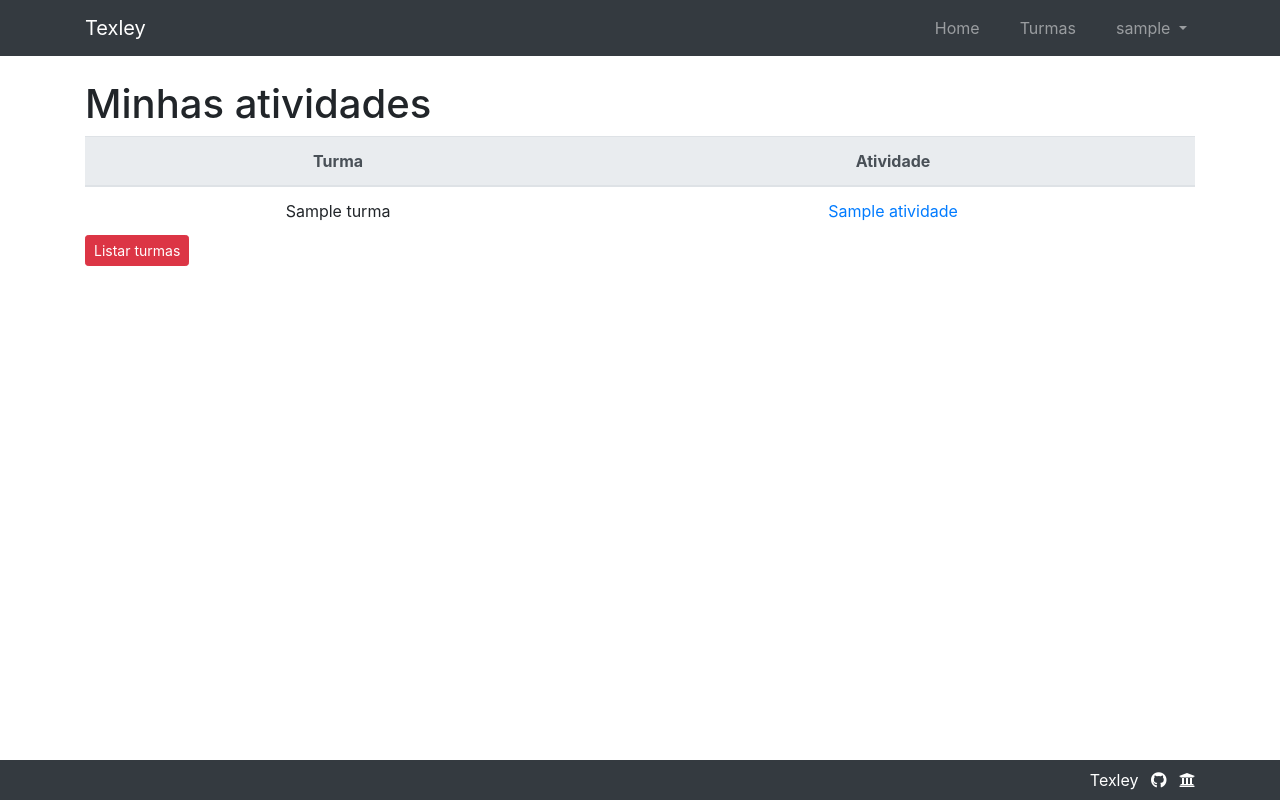
After one commit to lfnd0/T_Fail, a Django app: page /estudantes/turma/1/listar/atividades/ in a window 1280 px wide. The commit adds this page. Run offline with Django 3.2, Linux system fonts and the light colour scheme; a user stored in the database is signed in; tables that the repository leaves empty hold one stand-in row (values such as "Sample post"); some libraries are stand-ins or nearby versions.

Commit message:
Adição templates estudante Atividade

```diff
--- /dev/null
+++ b/turmas/templates/usuario/estudantes/listar_atividades_estudante.html
@@ -0,0 +1,31 @@
+{% extends 'base.html' %}
+
+{% block title %}Minhas atividades{% endblock %}
+{% block content %}
+<div class="container">
+    <h1>Minhas atividades</h1>
+    <table class="table mb-0">
+        <thead class="thead-light">
+            <th class="text-center">Turma</th>
+            <th class="text-center">Atividade</th>
+        </thead>
+        {% for atividade in atividades %}
+        <tbody>
+            <tr>
+                <td class="text-center">
+                    {{ atividade.turma }}
+                </td>
+                <td class="text-center">
+                    <a href="{% url 'estudantes:listar_problemas_estudante' atividade.pk %}">{{ atividade.titulo }}</a>
+                </td>
+            </tr>
+            {% empty %}
+            <tr>
+                <td class="text-center" colspan="3">Esta turma não possui atividades criadas.</td>
+            </tr>
+            {% endfor %}
+        </tbody>
+    </table>
+    <a href="{% url 'estudantes:listar_turmas_estudante'%}" class="btn btn-danger btn-sm">Listar turmas</a>
+</div>
+{% endblock %}
```
Also changed, not shown: turmas/templates/usuario/estudantes/listar_turmas_estudante.html (+8 -5 lines).
